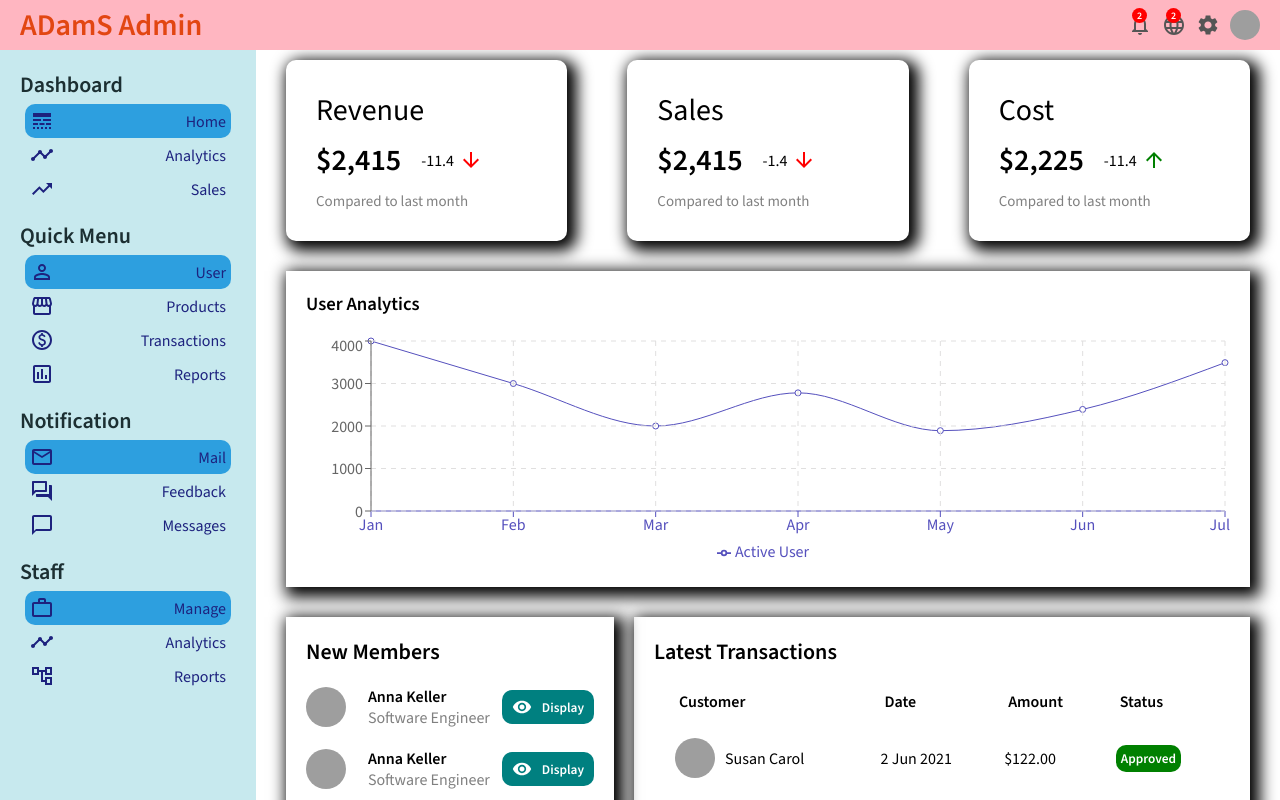
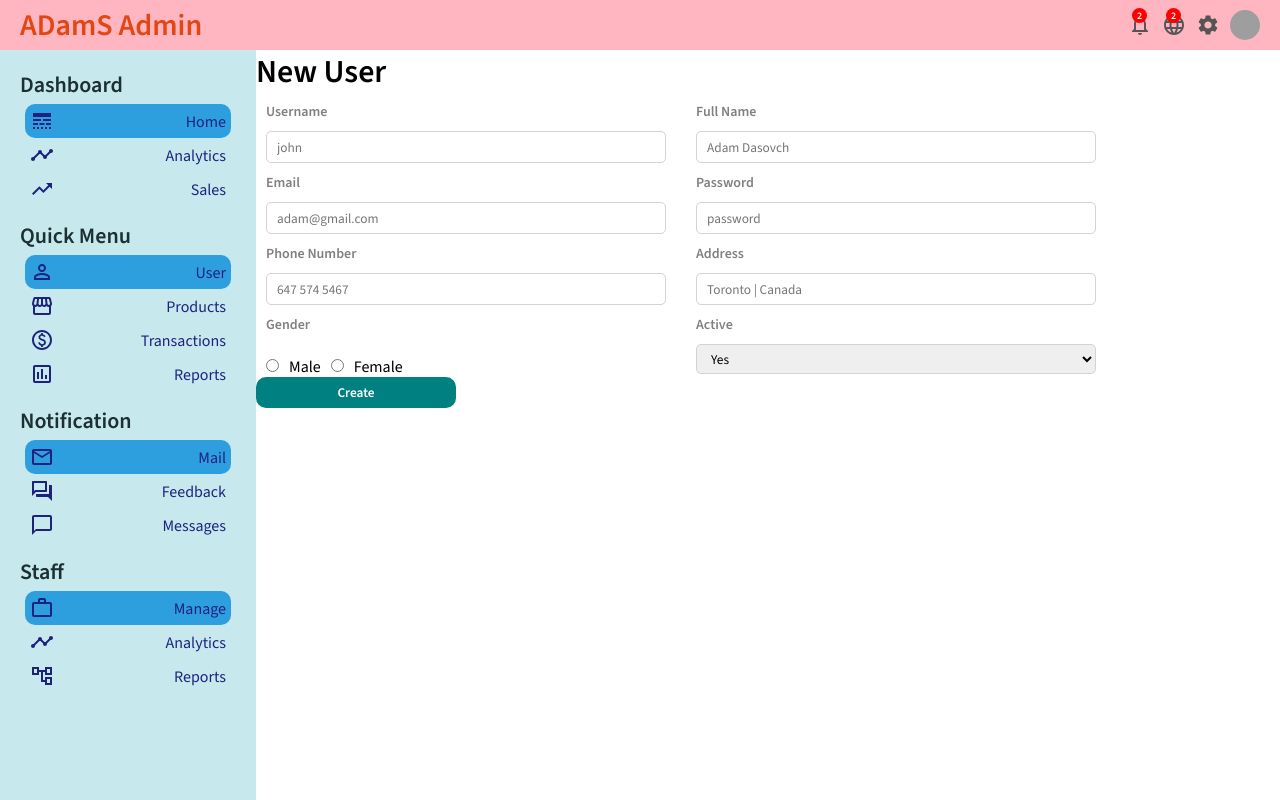
Before and after one commit to adamdasovich/weeds_admin, a React (Create React App) app: page /newuser in a window 1280 px wide. Shown: the top 800 px of the page. Built offline with nearby package versions, Linux system fonts and the light colour scheme; grey boxes are pictures that could not be loaded.

Commit message:
halfway through Product grid list

```diff
--- a/src/App.css
+++ b/src/App.css
@@ -1,3 +1,8 @@
 .container{
 	display: flex;
 }
+
+.link {
+	text-decoration: none;
+	color: inherit;
+}
--- a/src/App.js
+++ b/src/App.js
@@ -5,6 +5,8 @@ import UserList from "./pages/userList/UserList";
 import "./app.css";
 import { BrowserRouter as Router, Routes, Route } from "react-router-dom";
 import User from "./pages/user/User";
+import NewUser from "./pages/newUser/NewUser";
+import ProductList from "./pages/productList/ProductList";
 
 
 function App() {
@@ -16,10 +18,10 @@ function App() {
 				<Routes>
 					<Route exact path="/" element={<Home />} />
 					<Route path="/users" element={<UserList />} />
-					<Route path="/products" element={<Home />} />
+					<Route path="/products" element={<ProductList />} />
 					<Route path="/newproduct" element={<Home />} />
 					<Route path="/product/:productId" element={<Home />} />
-					<Route path="/newuser" element={<Home />} />
+					<Route path="/newuser" element={<NewUser />} />
 					<Route path="/user/:userId" element={<User />} />
 					<Route path="/settings" element={<Home />} />
 				</Routes>
--- a/src/components/sidebar/Sidebar.jsx
+++ b/src/components/sidebar/Sidebar.jsx
@@ -37,14 +37,18 @@ const Sidebar = () => {
 			<div className='sidebarMenu'>
 				<h3 className='sidebarTitle'>Quick Menu</h3>
 				<ul className='sidebarList'>
+					<Link to='/users' className='link'>
 							<li className='sidebarListItem active'>
 								<PersonOutlineOutlinedIcon className='sidebarIcon' />
 								User
 							</li>
+					</Link>
+					<Link to='/products' className='link'>
 							<li className='sidebarListItem'>
 								<StorefrontOutlinedIcon className='sidebarIcon' />
 								Products
 							</li>
+					</Link>
 					<li className='sidebarListItem'>
 						<PaidOutlinedIcon className='sidebarIcon' />
 						Transactions
--- a/src/dummyData.js
+++ b/src/dummyData.js
@@ -54,3 +54,30 @@ export const userRows = [
 		status: 'active',
 		transaction: '$120.00'
 	}];
+
+
+export const productRows = [
+	{
+		id: 1,
+		name: 'CBD gummies',
+		img: 'https://i.ibb.co/cXFnLLV/3.png',
+		stock: 122,
+		status: 'active',
+		price: '$120.00'
+	},
+	{
+		id: 4,
+		name: 'Orange gummies',
+		img: 'https://i.ibb.co/cXFnLLV/3.png',
+		stock: 122,
+		status: 'active',
+		price: '$120.00'
+	},
+	{
+		id: 8,
+		name: 'THC gummies',
+		img: 'https://i.ibb.co/cXFnLLV/3.png',
+		stock: 122,
+		status: 'active',
+		price: '$120.00'
+	}];
--- /dev/null
+++ b/src/pages/newUser/NewUser.jsx
@@ -0,0 +1,55 @@
+import './newUser.css'
+
+const newUser = () => {
+  return (
+	<div className='newUser'>
+		<h1 className='newUserTitle'>New User</h1>
+		<form className='newUserForm'>
+			<div className='newUserItem'>
+				<label>Username</label>
+				<input type='text' placeholder='john' />
+			</div>
+			<div className='newUserItem'>
+				<label>Full Name</label>
+				<input type='text' placeholder='Adam Dasovch' />
+			</div>
+			<div className='newUserItem'>
+				<label>Email</label>
+				<input type='email' placeholder='adam@gmail.com' />
+			</div>
+			<div className='newUserItem'>
+				<label>Password</label>
+				<input type='passworkd' placeholder='password' />
+			</div>
+			<div className='newUserItem'>
+				<label>Phone Number</label>
+				<input type='text' placeholder='647 574 5467' />
+			</div>
+			<div className='newUserItem'>
+				<label>Address</label>
+				<input type='text' placeholder='Toronto | Canada' />
+			</div>
+			<div className='newUserItem'>
+				<label>Gender</label>
+					<div className='newUserGender'>
+						<input type='radio' name='gender' id='male' value='male' />
+						<label for='male'>Male</label>
+						<input type='radio' name='gender' id='female' value='female' />
+						<label for='female'>Female</label>
+					</div>
+			</div>
+			<div className='newUserItem'>
+				<label>Active</label>
+				<select className='newUserSelect' name='active' id='active'>
+					<option value='yes'>Yes</option>
+					<option value='no'>No</option>
+					<option value='noyb'>Non of your business!</option>
+				</select>
+			</div>
+			<button className='newUserButton'>Create</button>
+		</form>
+	</div>
+  )
+}
+
+export default newUser
--- /dev/null
+++ b/src/pages/newUser/newUser.css
@@ -0,0 +1,64 @@
+.newUser {
+	flex: 4;
+}
+
+.newUserForm {
+	display: flex;
+	flex-wrap: wrap;
+}
+
+.newUserItem {
+	width: 400px;
+	display: flex;
+	flex-direction: column;
+	margin-right: 20px;
+	margin-top: 10px;
+	margin-left: 10px;
+}
+
+.newUserItem > label {
+	margin-bottom: 10px;
+	font-size: 14px;
+	font-weight: 600;
+	color: gray;
+}
+
+.newUserItem > input {
+	height: 30px;
+	padding: 0 10px;
+	border-radius: 5px;
+	border: 1px solid lightgray;
+}
+
+.newUserGender > input{
+	margin-top: 15px;
+	margin-right: 10px;
+}
+
+.newUserGenter > label{
+	margin-top: 15px;
+	font-size: 18px;
+	color: organge;
+}
+
+.newUserSelect {
+	height: 30px;
+	padding: 0 10px;
+	border-radius: 5px;
+	border: 1px solid lightgray;
+}
+
+#female{
+	margin-left: 10px;
+}
+
+.newUserButton {
+	width: 200px;
+	border: none;
+	border-radius: 10px;
+	padding: 7px 10px;
+	background-color: teal;
+	color: white;
+	font-weight: 600;
+	cursor: pointer;
+}
--- /dev/null
+++ b/src/pages/productList/ProductList.jsx
@@ -0,0 +1,28 @@
+import './productList.css'
+import { DataGrid } from '@mui/x-data-grid';
+import DeleteOutlineIcon from '@mui/icons-material/DeleteOutline';
+import { productRows } from '../../dummyData';
+import { Link } from 'react-router-dom';
+import { useState } from 'react';
+
+const ProductList = () => {
+	  const [data, setData] = useState(productRows);
+
+	  const handleDelete = (id) => {
+		setData(data.filter((item) => item.id !== id));
+	  };
+
+  return (
+	<div className='productList' >
+		<DataGrid
+	  	rows={productRows}
+		disableSelectionOnClick
+		columns={columns}
+		checkboxSelection={true}
+		pageSize={20}
+	/>
+	</div>
+  )
+}
+
+export default ProductList
--- /dev/null
+++ b/src/pages/productList/productList.css
@@ -0,0 +1,3 @@
+.productList {
+	flex: 4;
+}
```
Lines whose indentation alone changed are shown as unchanged.
